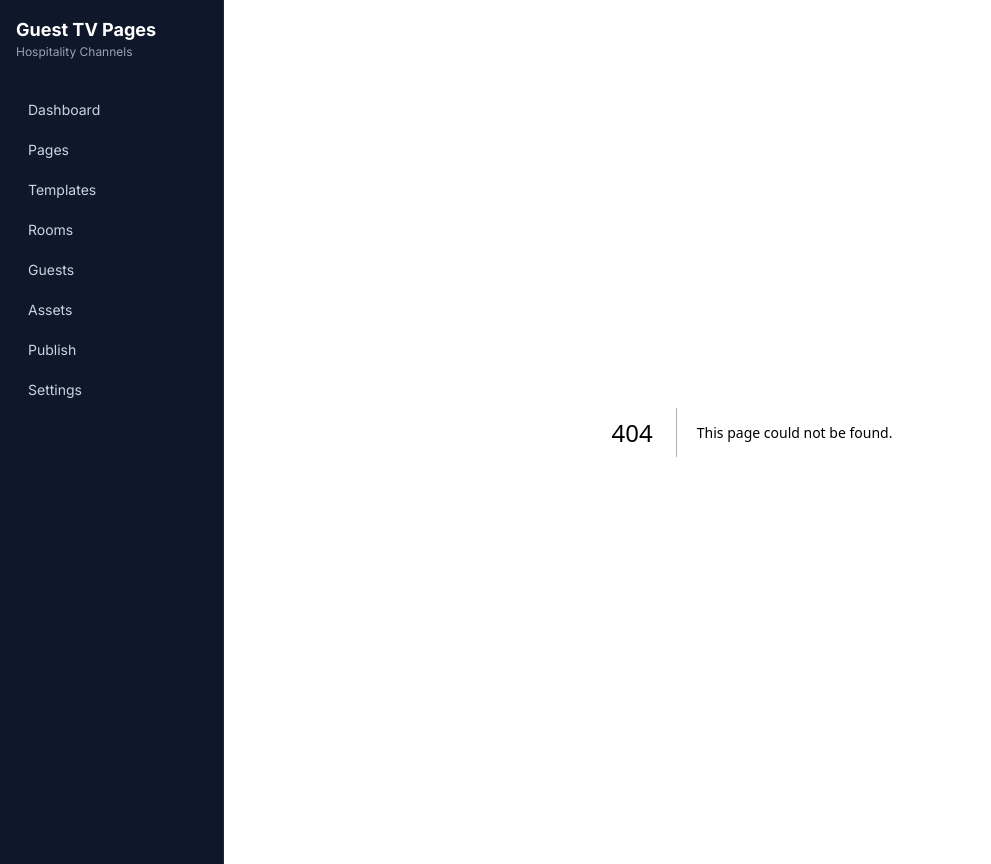
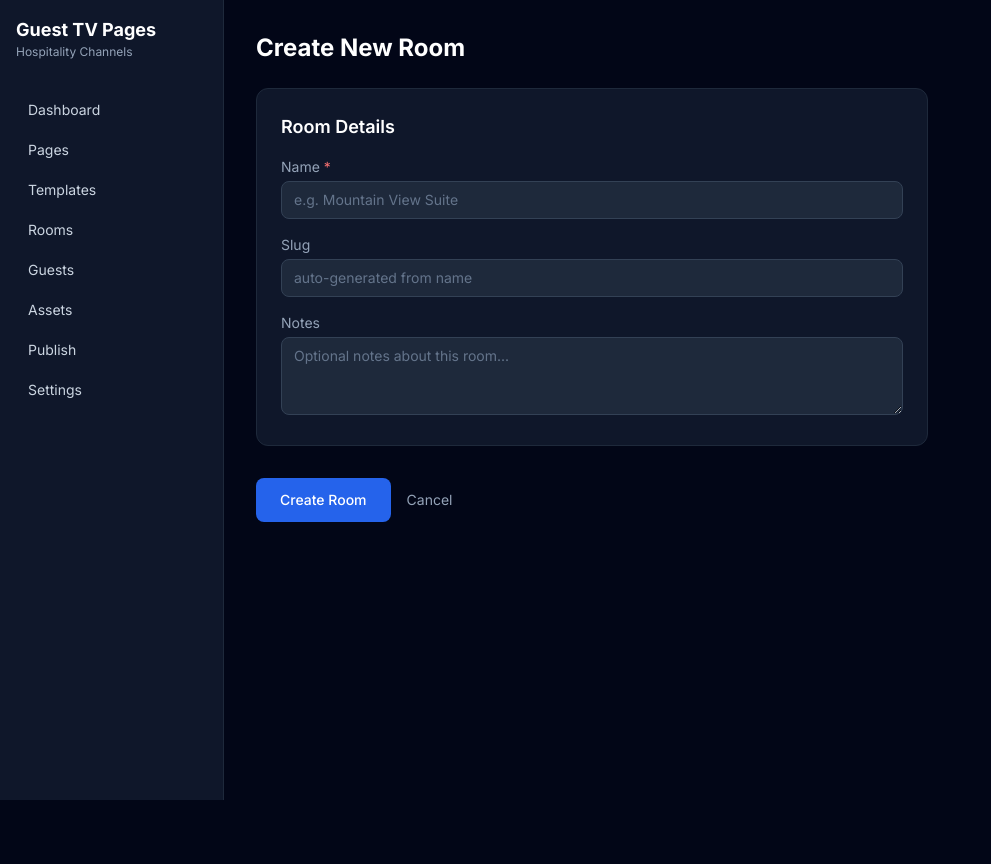
Before and after one commit to shawnphoffman/hospitality-channels, a Next.js app in the folder apps/web/: page /rooms/new in a window 1280 px wide. Before the commit this address had no page. Shown: the whole page, without its empty margins (0-991 px from the left). After the commit the page ends 800 px from the top, so only its background shows below. Built offline with nearby package versions, Linux system fonts and the light colour scheme.

Commit message:
Add navigation links for creating and editing rooms in RoomsPage

```diff
--- /dev/null
+++ b/apps/web/src/app/api/rooms/[id]/route.ts
@@ -0,0 +1,80 @@
+import { NextResponse } from "next/server";
+import { eq } from "drizzle-orm";
+import { db, schema } from "@/db";
+
+export async function GET(
+  _request: Request,
+  { params }: { params: { id: string } }
+) {
+  const [room] = await db
+    .select()
+    .from(schema.rooms)
+    .where(eq(schema.rooms.id, params.id))
+    .limit(1);
+
+  if (!room) {
+    return NextResponse.json({ error: "Room not found" }, { status: 404 });
+  }
+
+  return NextResponse.json(room);
+}
+
+export async function PUT(
+  request: Request,
+  { params }: { params: { id: string } }
+) {
+  const [existing] = await db
+    .select()
+    .from(schema.rooms)
+    .where(eq(schema.rooms.id, params.id))
+    .limit(1);
+
+  if (!existing) {
+    return NextResponse.json({ error: "Room not found" }, { status: 404 });
+  }
+
+  const body = await request.json();
+
+  await db
+    .update(schema.rooms)
+    .set({
+      name: body.name ?? existing.name,
+      slug: body.slug ?? existing.slug,
+      notes: body.notes !== undefined ? body.notes : existing.notes,
+      defaultChannelProfileId:
+        body.defaultChannelProfileId !== undefined
+          ? body.defaultChannelProfileId
+          : existing.defaultChannelProfileId,
+      defaultThemeId:
+        body.defaultThemeId !== undefined
+          ? body.defaultThemeId
+          : existing.defaultThemeId,
+    })
+    .where(eq(schema.rooms.id, params.id));
+
+  const [updated] = await db
+    .select()
+    .from(schema.rooms)
+    .where(eq(schema.rooms.id, params.id))
+    .limit(1);
+
+  return NextResponse.json(updated);
+}
+
+export async function DELETE(
+  _request: Request,
+  { params }: { params: { id: string } }
+) {
+  const [existing] = await db
+    .select()
+    .from(schema.rooms)
+    .where(eq(schema.rooms.id, params.id))
+    .limit(1);
+
+  if (!existing) {
+    return NextResponse.json({ error: "Room not found" }, { status: 404 });
+  }
+
+  await db.delete(schema.rooms).where(eq(schema.rooms.id, params.id));
+  return NextResponse.json({ success: true });
+}
--- /dev/null
+++ b/apps/web/src/app/rooms/[id]/edit/page.tsx
@@ -0,0 +1,35 @@
+export const dynamic = "force-dynamic";
+
+import { eq } from "drizzle-orm";
+import { db, schema } from "@/db";
+import { notFound } from "next/navigation";
+import { RoomForm } from "../../room-form";
+
+export default async function EditRoomPage({
+  params,
+}: {
+  params: { id: string };
+}) {
+  const [room] = await db
+    .select()
+    .from(schema.rooms)
+    .where(eq(schema.rooms.id, params.id))
+    .limit(1);
+
+  if (!room) notFound();
+
+  return (
+    <div>
+      <h2 className="mb-6 text-2xl font-bold text-white">Edit Room</h2>
+      <RoomForm
+        mode="edit"
+        room={{
+          id: room.id,
+          name: room.name,
+          slug: room.slug,
+          notes: room.notes ?? "",
+        }}
+      />
+    </div>
+  );
+}
--- /dev/null
+++ b/apps/web/src/app/rooms/new/page.tsx
@@ -0,0 +1,10 @@
+import { RoomForm } from "../room-form";
+
+export default function NewRoomPage() {
+  return (
+    <div>
+      <h2 className="mb-6 text-2xl font-bold text-white">Create New Room</h2>
+      <RoomForm mode="create" />
+    </div>
+  );
+}
--- a/apps/web/src/app/rooms/page.tsx
+++ b/apps/web/src/app/rooms/page.tsx
@@ -1,4 +1,4 @@
-export const dynamic = 'force-dynamic';
+export const dynamic = "force-dynamic";
 
 import { db, schema } from "@/db";
 
@@ -9,10 +9,22 @@ export default async function RoomsPage() {
     <div>
       <div className="mb-6 flex items-center justify-between">
         <h2 className="text-2xl font-bold text-white">Rooms</h2>
+        <a
+          href="/rooms/new"
+          className="rounded-lg bg-blue-600 px-4 py-2 text-sm font-medium text-white transition-colors hover:bg-blue-500"
+        >
+          New Room
+        </a>
       </div>
       {allRooms.length === 0 ? (
         <div className="rounded-xl border border-dashed border-slate-700 p-12 text-center">
           <p className="text-slate-400">No rooms configured yet.</p>
+          <a
+            href="/rooms/new"
+            className="mt-4 inline-block rounded-lg bg-blue-600 px-5 py-2 text-sm font-medium text-white hover:bg-blue-500"
+          >
+            Create Room
+          </a>
         </div>
       ) : (
         <div className="grid gap-4 md:grid-cols-2 lg:grid-cols-3">
@@ -26,6 +38,14 @@ export default async function RoomsPage() {
               {room.notes && (
                 <p className="mt-2 text-sm text-slate-500">{room.notes}</p>
               )}
+              <div className="mt-4">
+                <a
+                  href={`/rooms/${room.id}/edit`}
+                  className="text-sm text-blue-400 hover:text-blue-300"
+                >
+                  Edit
+                </a>
+              </div>
             </div>
           ))}
         </div>
--- /dev/null
+++ b/apps/web/src/app/rooms/room-form.tsx
@@ -0,0 +1,199 @@
+"use client";
+
+import { useState, useCallback } from "react";
+import { useRouter } from "next/navigation";
+import Link from "next/link";
+
+interface RoomData {
+  id?: string;
+  name: string;
+  slug: string;
+  notes: string;
+}
+
+interface RoomFormProps {
+  room?: RoomData;
+  mode: "create" | "edit";
+}
+
+export function RoomForm({ room, mode }: RoomFormProps) {
+  const router = useRouter();
+
+  const [name, setName] = useState(room?.name ?? "");
+  const [slug, setSlug] = useState(room?.slug ?? "");
+  const [notes, setNotes] = useState(room?.notes ?? "");
+  const [saving, setSaving] = useState(false);
+  const [error, setError] = useState<string | null>(null);
+  const [successMsg, setSuccessMsg] = useState<string | null>(null);
+
+  const handleNameChange = useCallback((val: string) => {
+    setName(val);
+    if (mode === "create") {
+      setSlug(
+        val
+          .toLowerCase()
+          .replace(/[^a-z0-9]+/g, "-")
+          .replace(/(^-|-$)/g, "")
+      );
+    }
+  }, [mode]);
+
+  const handleSubmit = async (e: React.FormEvent) => {
+    e.preventDefault();
+    if (!name.trim()) {
+      setError("Name is required");
+      return;
+    }
+
+    setSaving(true);
+    setError(null);
+    setSuccessMsg(null);
+
+    try {
+      const url = mode === "edit" ? `/api/rooms/${room!.id}` : "/api/rooms";
+      const method = mode === "edit" ? "PUT" : "POST";
+
+      const res = await fetch(url, {
+        method,
+        headers: { "Content-Type": "application/json" },
+        body: JSON.stringify({
+          name,
+          slug: slug || name.toLowerCase().replace(/[^a-z0-9]+/g, "-"),
+          notes: notes || null,
+        }),
+      });
+
+      if (!res.ok) {
+        const data = await res.json().catch(() => ({}));
+        throw new Error(
+          data.error || `Failed to ${mode === "edit" ? "update" : "create"} room (${res.status})`
+        );
+      }
+
+      if (mode === "create") {
+        router.push("/rooms");
+        router.refresh();
+      } else {
+        setSuccessMsg("Room updated successfully");
+        router.refresh();
+      }
+    } catch (err) {
+      setError(err instanceof Error ? err.message : "Something went wrong");
+    } finally {
+      setSaving(false);
+    }
+  };
+
+  const handleDelete = async () => {
+    if (!room?.id) return;
+    if (!confirm("Are you sure you want to delete this room?")) return;
+
+    setSaving(true);
+    setError(null);
+
+    try {
+      const res = await fetch(`/api/rooms/${room.id}`, { method: "DELETE" });
+      if (!res.ok) throw new Error("Failed to delete room");
+      router.push("/rooms");
+      router.refresh();
+    } catch (err) {
+      setError(err instanceof Error ? err.message : "Something went wrong");
+      setSaving(false);
+    }
+  };
+
+  return (
+    <form onSubmit={handleSubmit} className="max-w-2xl space-y-8">
+      {error && (
+        <div className="rounded-lg border border-red-800 bg-red-950 px-4 py-3 text-sm text-red-300">
+          {error}
+        </div>
+      )}
+      {successMsg && (
+        <div className="rounded-lg border border-green-800 bg-green-950 px-4 py-3 text-sm text-green-300">
+          {successMsg}
+        </div>
+      )}
+
+      <section className="rounded-xl border border-slate-800 bg-slate-900 p-6">
+        <h3 className="mb-4 text-lg font-semibold text-white">Room Details</h3>
+        <div className="space-y-4">
+          <div>
+            <label htmlFor="name" className="block text-sm text-slate-400">
+              Name <span className="text-red-400">*</span>
+            </label>
+            <input
+              id="name"
+              type="text"
+              value={name}
+              onChange={(e) => handleNameChange(e.target.value)}
+              placeholder="e.g. Mountain View Suite"
+              required
+              className="mt-1 w-full rounded-lg border border-slate-700 bg-slate-800 px-3 py-2 text-sm text-white placeholder-slate-500 focus:border-blue-500 focus:outline-none"
+            />
+          </div>
+          <div>
+            <label htmlFor="slug" className="block text-sm text-slate-400">
+              Slug
+            </label>
+            <input
+              id="slug"
+              type="text"
+              value={slug}
+              onChange={(e) => setSlug(e.target.value)}
+              placeholder="auto-generated from name"
+              className="mt-1 w-full rounded-lg border border-slate-700 bg-slate-800 px-3 py-2 text-sm text-white placeholder-slate-500 focus:border-blue-500 focus:outline-none"
+            />
+          </div>
+          <div>
+            <label htmlFor="notes" className="block text-sm text-slate-400">
+              Notes
+            </label>
+            <textarea
+              id="notes"
+              value={notes}
+              onChange={(e) => setNotes(e.target.value)}
+              rows={3}
+              placeholder="Optional notes about this room..."
+              className="mt-1 w-full rounded-lg border border-slate-700 bg-slate-800 px-3 py-2 text-sm text-white placeholder-slate-500 focus:border-blue-500 focus:outline-none"
+            />
+          </div>
+        </div>
+      </section>
+
+      <div className="flex items-center justify-between">
+        <div className="flex items-center gap-4">
+          <button
+            type="submit"
+            disabled={saving}
+            className="rounded-lg bg-blue-600 px-6 py-3 text-sm font-medium text-white transition-colors hover:bg-blue-500 disabled:opacity-50"
+          >
+            {saving
+              ? mode === "edit"
+                ? "Saving..."
+                : "Creating..."
+              : mode === "edit"
+                ? "Save Changes"
+                : "Create Room"}
+          </button>
+          <Link
+            href="/rooms"
+            className="text-sm text-slate-400 hover:text-slate-300"
+          >
+            {mode === "edit" ? "Back to Rooms" : "Cancel"}
+          </Link>
+        </div>
+        {mode === "edit" && (
+          <button
+            type="button"
+            onClick={handleDelete}
+            disabled={saving}
+            className="rounded-lg border border-red-800 px-4 py-3 text-sm font-medium text-red-400 transition-colors hover:bg-red-950 hover:text-red-300 disabled:opacity-50"
+          >
+            Delete Room
+          </button>
+        )}
+      </div>
+    </form>
+  );
+}
```
